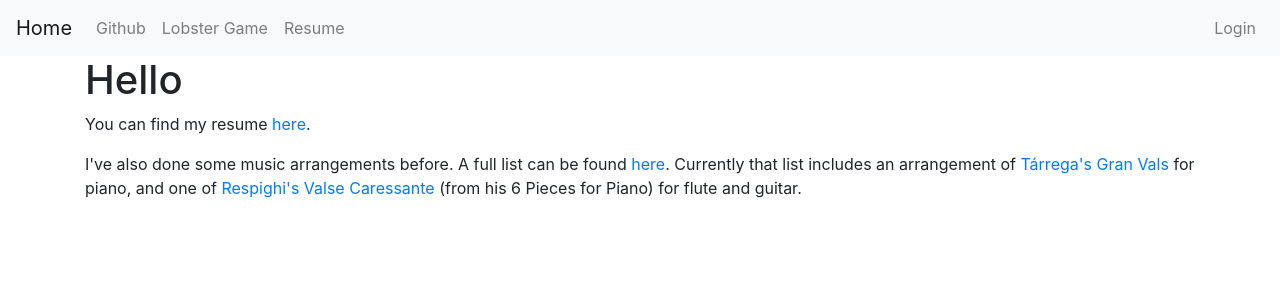
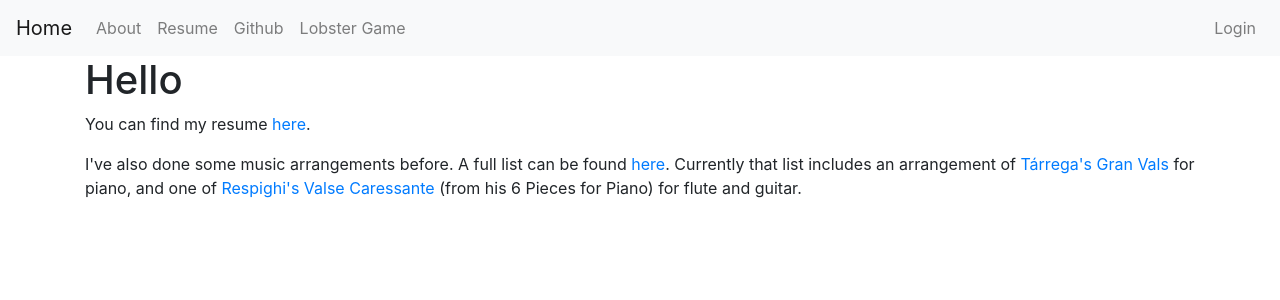
Before and after one commit to AiryShift/homepage, a Flask app: page / in a window 1280 px wide. Shown: the top 300 px of the page. Run offline with Flask 2, Linux system fonts and the light colour scheme; some libraries are stand-ins or nearby versions.

Commit message:
Add about page

```diff
--- a/app.py
+++ b/app.py
@@ -103,6 +103,11 @@ def rebuild_cv():
     return redirect(url_for('cv'))
 
 
+@app.route('/about')
+def about():
+    return render_template('about.html')
+
+
 def guess_file_icon(filename):
     if filename.endswith('/'):
         return 'folder'
--- a/templates/base.html
+++ b/templates/base.html
@@ -20,13 +20,16 @@
 		<a class="navbar-brand" href="{{ url_for('index') }}">Home</a>
 		<div class="navbar-nav">
 			<li class="nav-item">
+				<a class="nav-link" href="{{ url_for('about') }}">About</a>
+			</li>
+			<li class="nav-item">
+				<a class="nav-link" href="{{ url_for('cv') }}">Resume</a>
+			</li>
+			<li class="nav-item">
 				<a class="nav-link" href="https://github.com/AiryShift">Github</a>
 			</li>
 			<li class="nav-item">
 				<a class="nav-link" href="http://lobster.artymove.me">Lobster Game</a>
-			</li>
-			<li class="nav-item">
-				<a class="nav-link" href="{{ url_for('cv') }}">Resume</a>
 			</li>
 			{% if current_user.is_authenticated %}
 			<li class="nav-item">
```
Also changed, not shown: templates/about.html (added, +9 -0 lines).
